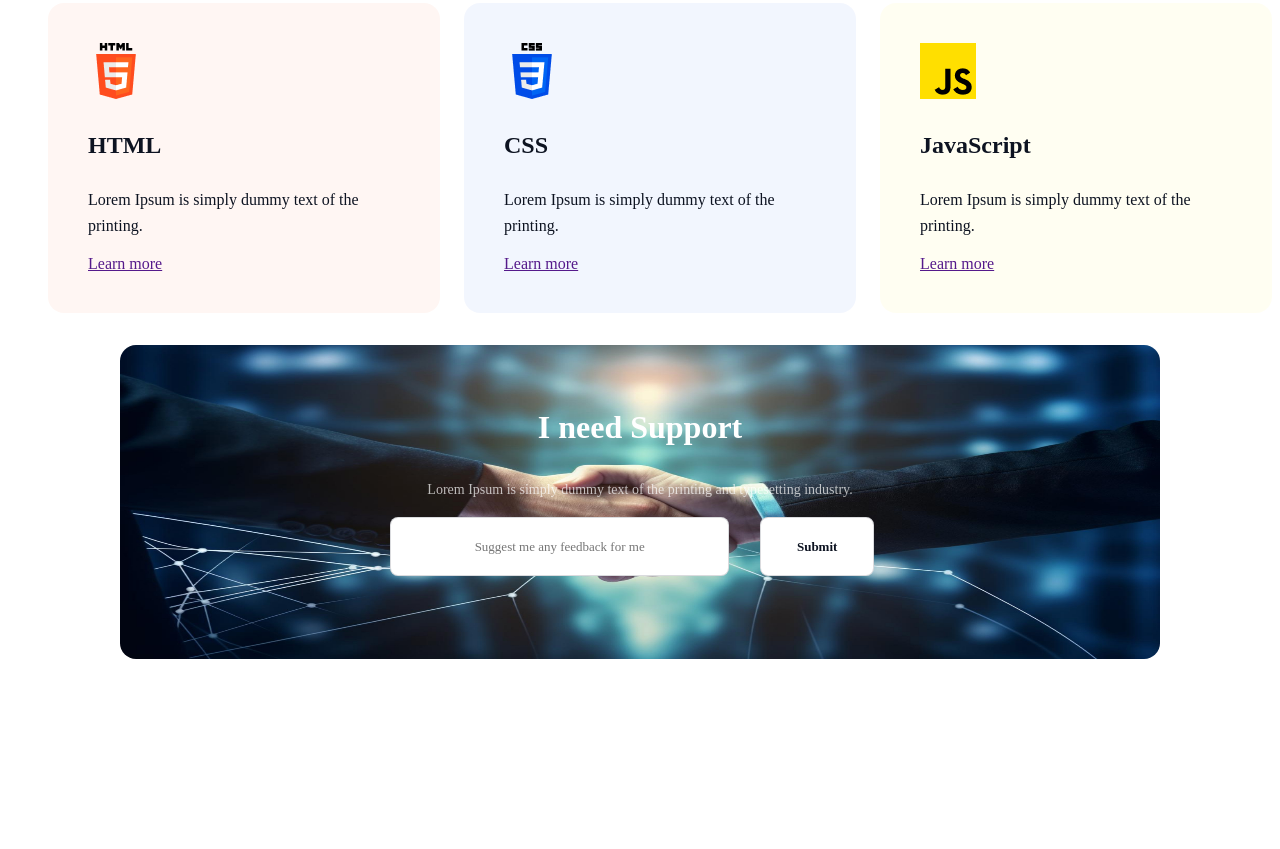
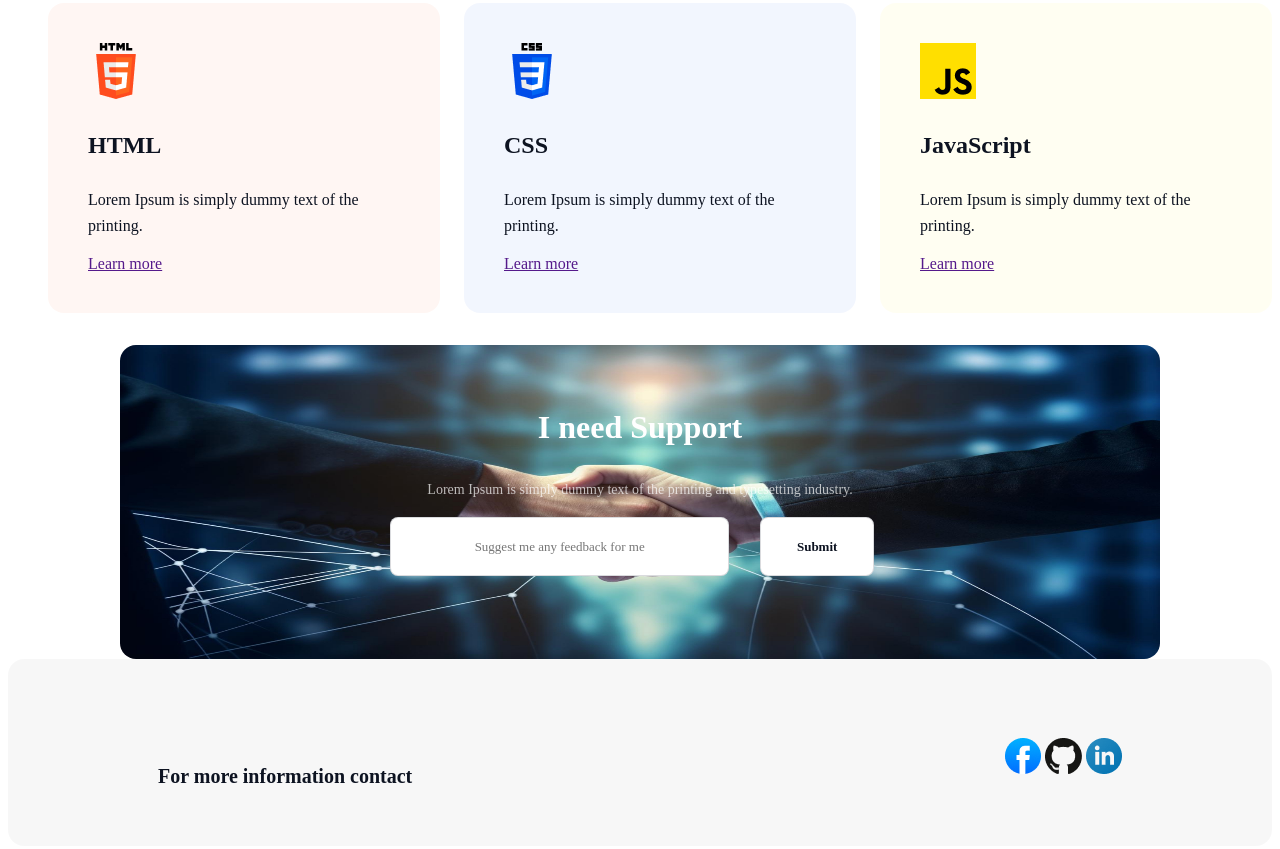
Before and after one commit to MahmudulHaqueRahat/Assignment-1, a plain HTML site: page index.html in a window 1280 px wide. Shown: the part 3083-3932 px from the top of the page. Before the commit the page ends 3750 px from the top, so only its background shows below. Drawn offline with Linux system fonts and the light colour scheme; a web font is replaced by a local one.

Commit message:
footer done

```diff
--- a/index.html
+++ b/index.html
@@ -14,8 +14,6 @@
         <p class="hero-para">Lorem Ipsum is simply dummy text of the printing and typesetting industry. Lorem Ipsum has been the industry's standard dummy text.</p>
         <button class="btn">Contact with me</button>
     </div>
-
-    </section>
 
     </section>
     <!-- why web development -->
@@ -102,6 +100,16 @@
        </div>
     </section>
 
+   <footer class="foot">
+    <div class="foot-para">
+       <h4 class="foot-head">For more information contact </h4>
+    </div>
+    <div class="foot-img">
+      <a href="https://www.facebook.com/programmingherowebcourse" target="_blank"><img src="./resource/facebook.png" alt=""></a>
+      <a href="https://github.com/ProgrammingHero1" target="_blank"><img src="./resource/github.png" alt=""></a>
+      <a href="https://bd.linkedin.com/company/programminghero" target="_blank"><img src="./resource/linkedin-icon 1.png" alt=""></a>
+    </div>
+   </footer>
 
 
 </body>
--- a/style.css
+++ b/style.css
@@ -291,3 +291,22 @@ text-align: left;
     letter-spacing: 0%;
     text-align: center;
  }
+ /* Footer */
+ .foot{
+    display: flex;
+    padding-top: 79px;
+    padding: 79px 150px 32px 150px;
+    border-radius: 16px;
+    background: rgba(0, 6, 19, 0.03);
+    justify-content:space-between;
+
+ }
+ .foot-head{
+    color: rgb(13, 19, 33);
+font-family: Azeret Mono;
+font-size: 20px;
+font-weight: 600;
+line-height: 23px;
+letter-spacing: 0%;
+text-align: center;
+ }
```
